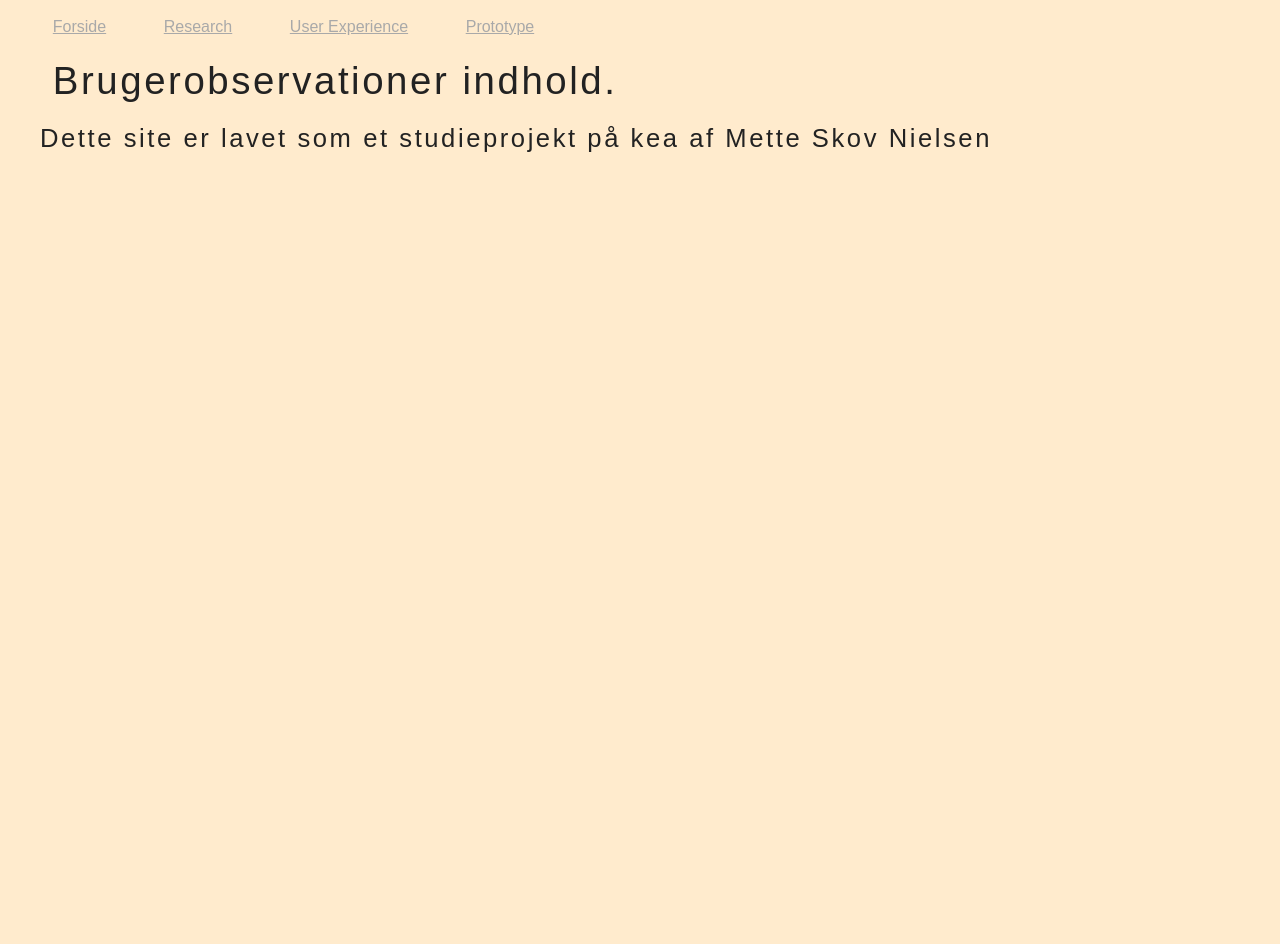
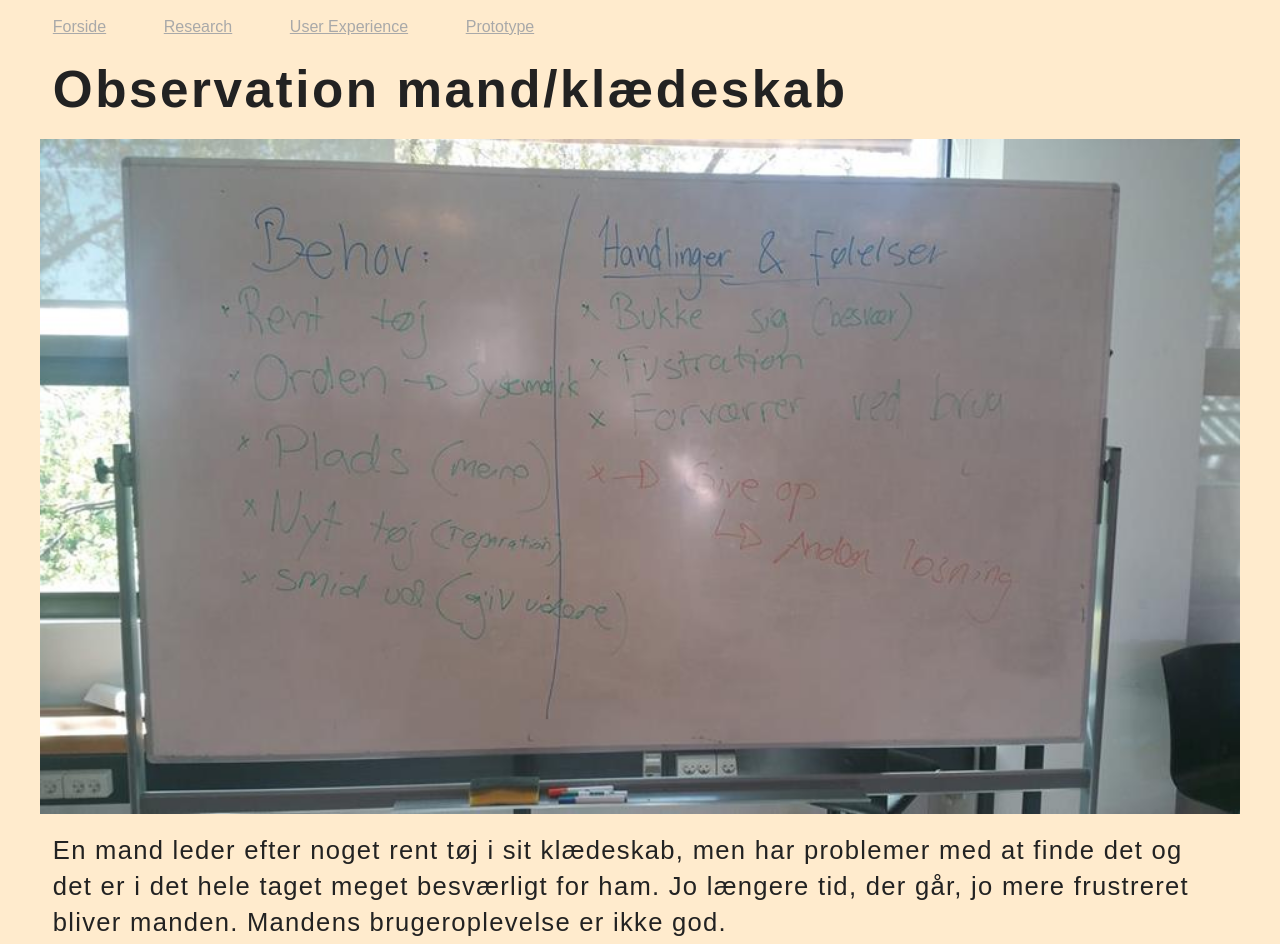
Before and after one commit to mskovn/UX, a plain HTML site: page observationer.html in a window 1280 px wide. Shown: the top 944 px of the page. Before the commit the page ends 800 px from the top, so only its background shows below. Drawn offline with nearby package versions, Linux system fonts and the light colour scheme; files that its build step writes are made by us from their sources.

Commit message:
observation

```diff
--- a/main.css
+++ b/main.css
@@ -23,7 +23,7 @@ a {
 }
 
 h1 {
-    font-size: 4vw;
+    font-size: 7vw;
     letter-spacing: 0.5vw;
 }
 
@@ -33,14 +33,20 @@ article {
     margin: 1vw
 }
 
+h2 {
+    font-size: 4vw;
+    letter-spacing: 0.2vw;
+    margin: 1vw
+}
+
 p {
-    font-size: 3vw;
-    letter-spacing: 0.2vw;
+    font-size: 2vw;
+    letter-spacing: 0.1vw;
     margin: 1vw;
 }
 
 footer p {
-    font-size: 2vw;
+    font-size: 1.5vw;
     letter-spacing: 0.2vw;
     margin: 0vw;
 }
--- a/observationer.html
+++ b/observationer.html
@@ -9,7 +9,7 @@
   <meta name="viewport" content="width=device-width, initial-scale=1, shrink-to-fit=no">
 
   <link rel="stylesheet" href="css/normalize.css">
-  <link rel="stylesheet" href="css/main.css">
+  <link rel="stylesheet" href="main.css">
 </head>
 
 <body>
@@ -49,9 +49,14 @@
   <!-- Sidens indhold -->
   <main>
     <article>
-      Brugerobservationer indhold.
     </article>
   </main>
+
+<h2>Observation mand/klædeskab</h2>
+
+<img src="31543700_10216859066693504_5719310418518736896_n.jpg" alt="tavle">
+<p>En mand leder efter noget rent tøj i sit klædeskab, men har problemer med at finde det og det er i det hele taget meget besværligt for ham. Jo længere tid, der går, jo mere frustreret bliver manden. Mandens brugeroplevelse er ikke god.</p>
+
   <!-- Sidens indhold slut -->
 
   <!-- footer -->
```
Also changed, not shown: bmc.html (+1 -1 lines), experiencemap.html (+1 -1 lines), featuresfunktionaliteter.html (+1 -1 lines), index.html (+1 -1 lines), interviews.html (+1 -1 lines), prototypedokumentation.html (+1 -1 lines), prototypeoptagelse.html (+1 -1 lines), prototypetest.html (+1 -1 lines), spoergeskema.html (+1 -1 lines), storyboard.html (+1 -1 lines), 31543700_10216859066693504_5719310418518736896_n.jpg (added).
